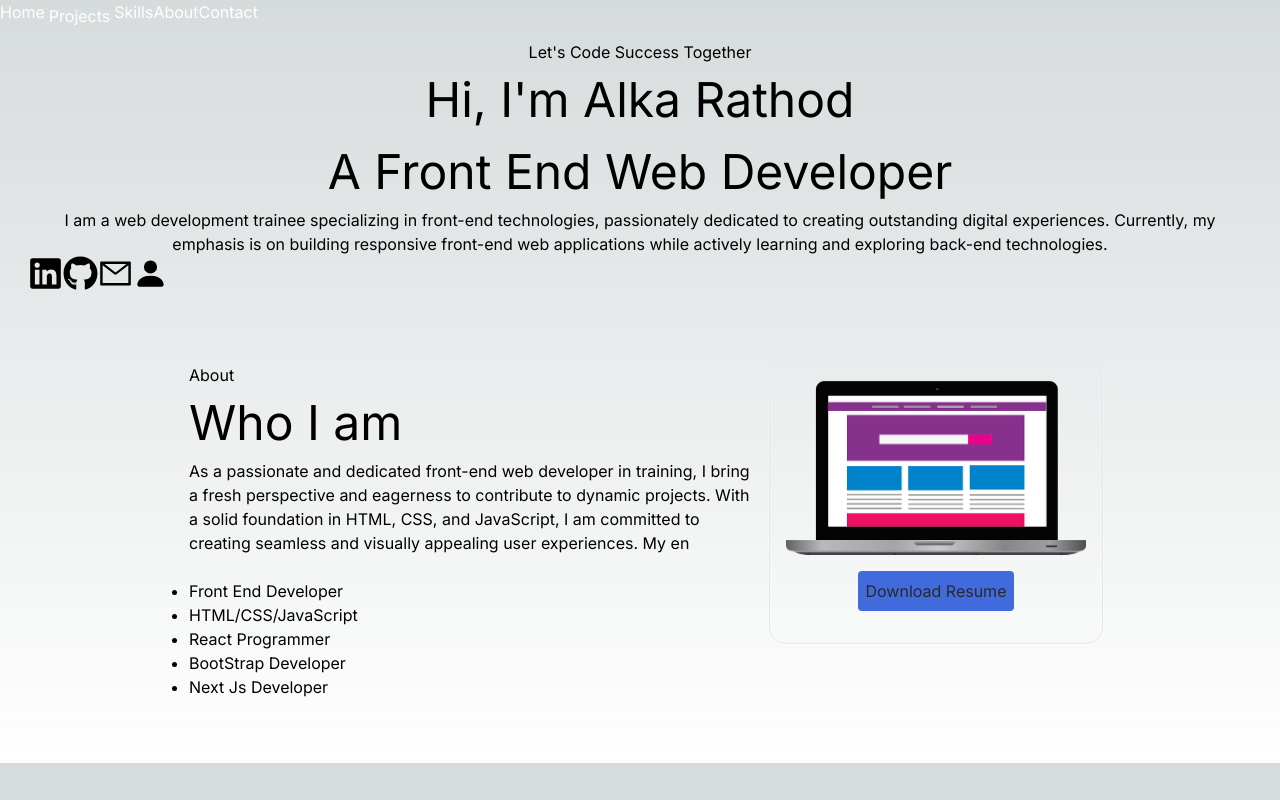
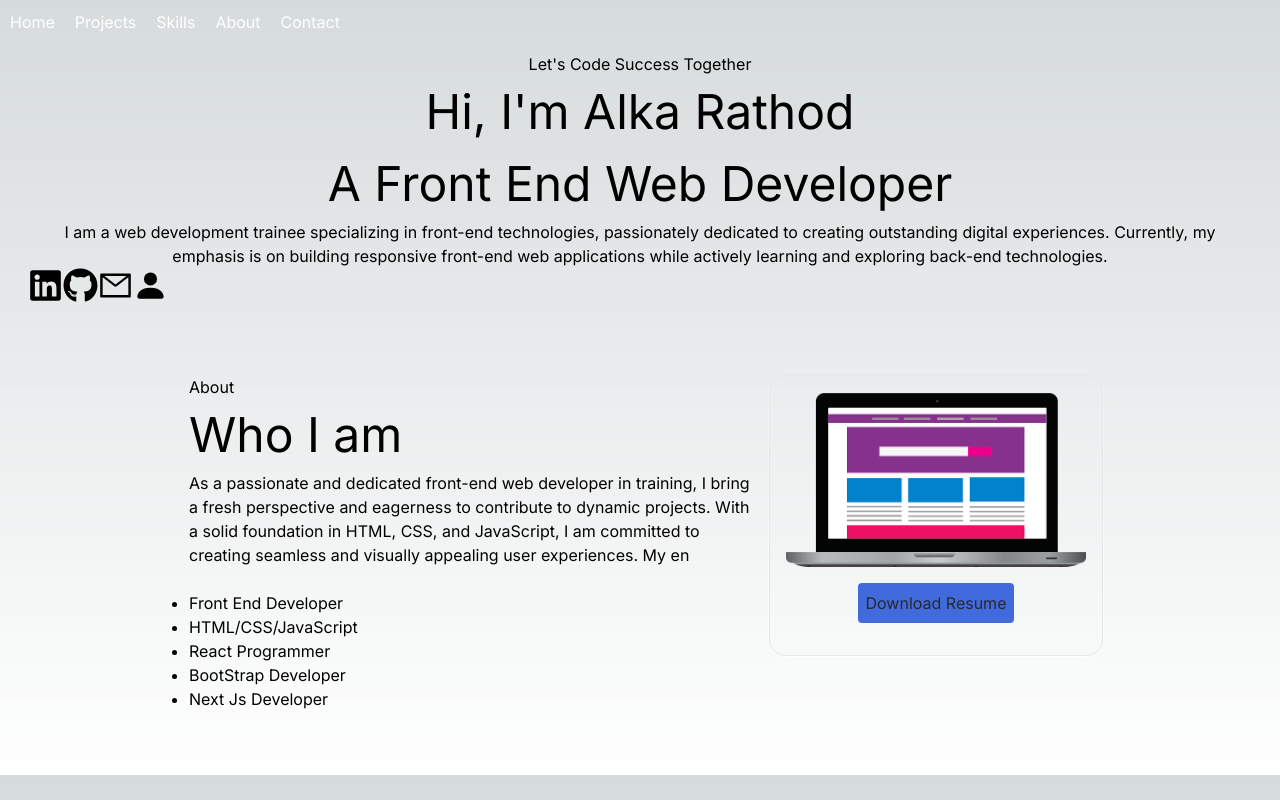
Before and after one commit to alkaRathod70/MyPortfoilo_alka, a Next.js app: page / in a window 1280 px wide. Shown: the top 800 px of the page. Built offline with nearby package versions, Linux system fonts and the light colour scheme.

Commit message:
Update Navbar.jsx

```diff
--- a/src/Components/Navbar.jsx
+++ b/src/Components/Navbar.jsx
@@ -17,19 +17,19 @@ const Navbar = () => {
        <nav class="flex justify-between md:mr-auto md:ml-4 md:py-1 md:pl-4 md:border-l md:border-gray-400 flex md:flex-wrap items-center text-base justify-center">
     <ul className='flex text-white flex-row gap-2'>
      <Link href='/'>
-      <li className='ml-12 text-sm uppercase hover:border-b '> Home</li>
+      <li className='ml-12 text-sm uppercase hover:border-b 'style={{padding:"10px"}}> Home</li>
     </Link>
      <Link href='/Projects'>
-       <li className='ml-12 px-4 text-sm uppercase hover:border-b' style={{padding:"4px"}}> Projects</li>
+       <li className='ml-12 px-4 text-sm uppercase hover:border-b' style={{padding:"10px"}}> Projects</li>
     </Link>
     <Link href='/Skills'>
-       <li className='ml-12 px-4 text-sm uppercase hover:border-b'> Skills</li>
+       <li className='ml-12 px-4 text-sm uppercase hover:border-b'style={{padding:"10px"}}> Skills</li>
      </Link>
     <Link href='/About'>
-        <li className='ml-12 text-sm uppercase hover:border-b'> About</li>
+        <li className='ml-12 text-sm uppercase hover:border-b'style={{padding:"10px"}}> About</li>
  </Link>
     <Link href='/Contact'>
-         <li className='ml-12 text-sm uppercase hover:border-b'>Contact</li>
+         <li className='ml-12 text-sm uppercase hover:border-b'style={{padding:"10px"}}>Contact</li>
      </Link>
      </ul>
     </nav>
```
